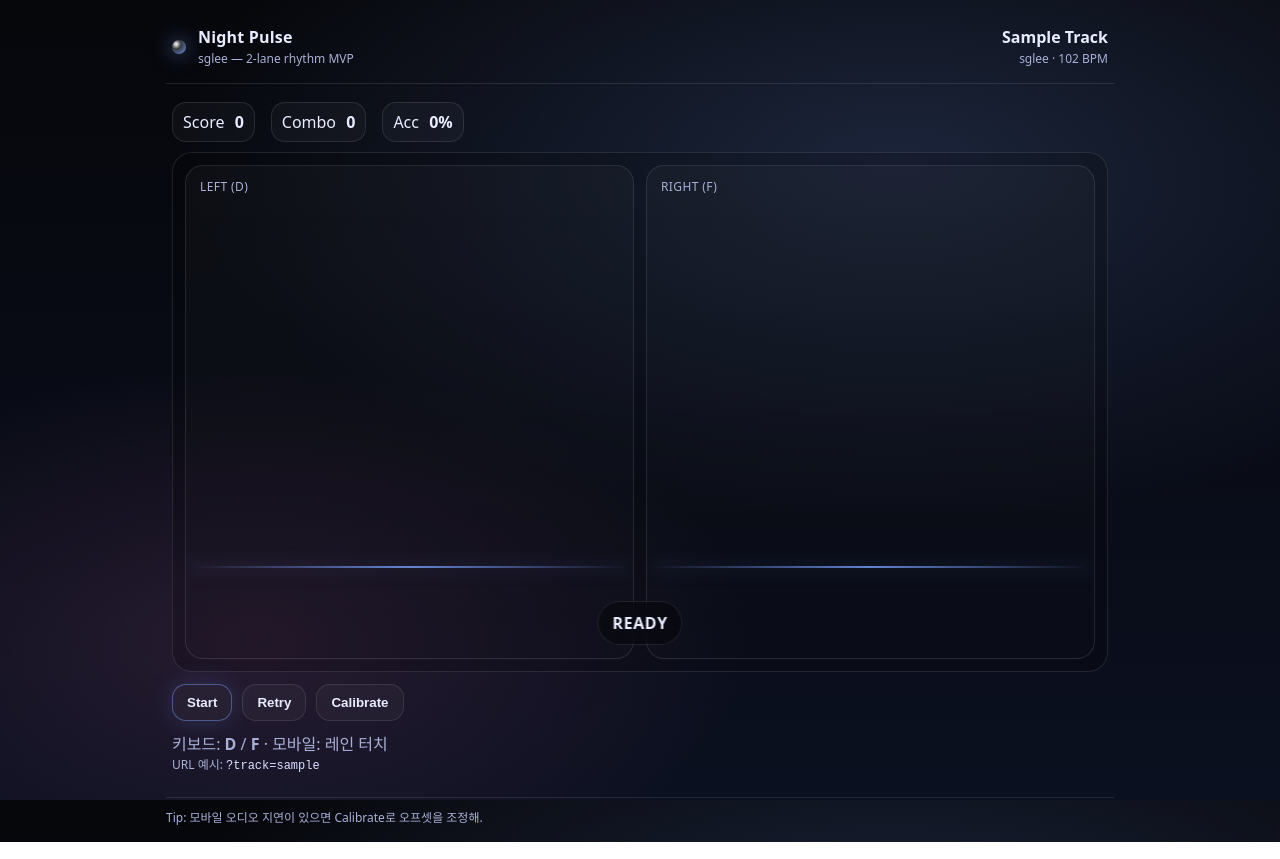
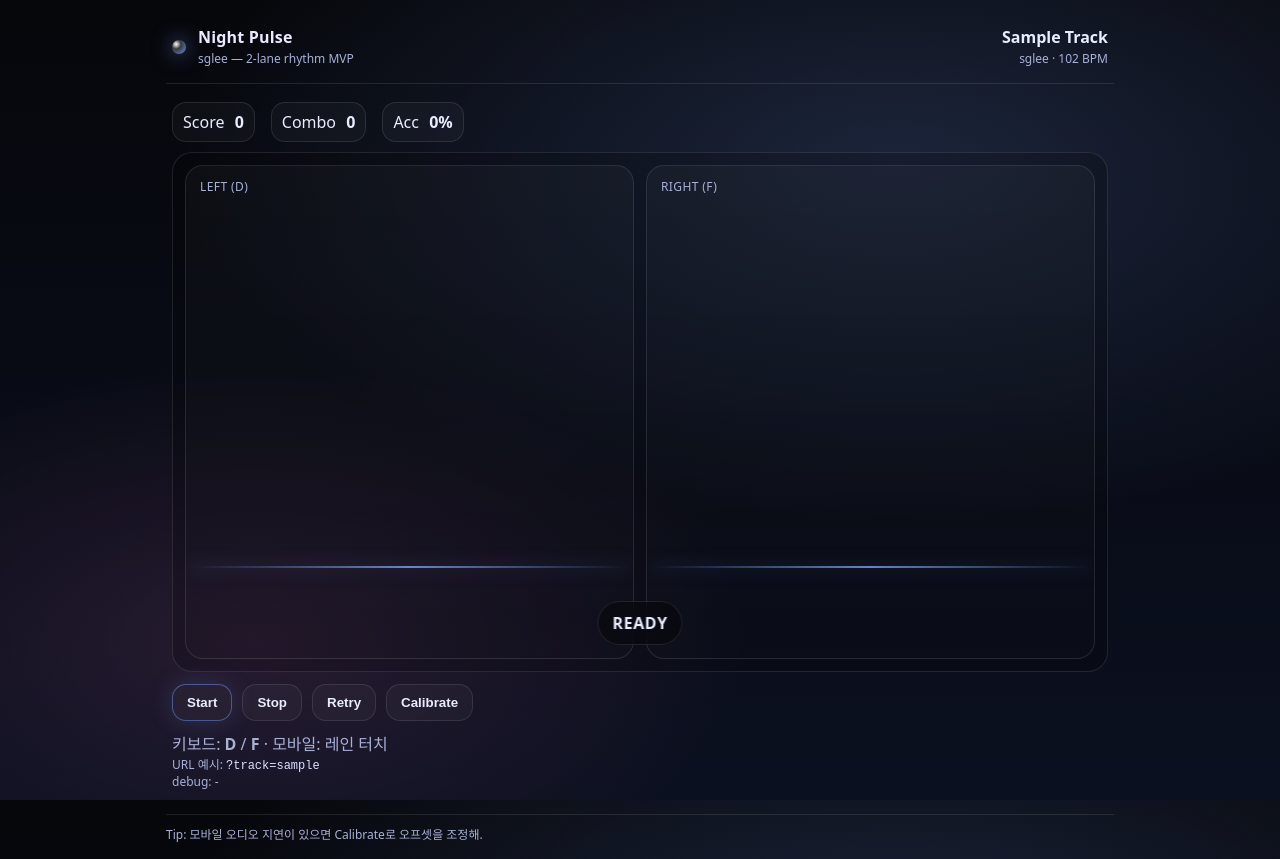
Before and after one commit to sglee6484/nightpulse, a plain HTML site: page index.html in a window 1280 px wide. Drawn offline with Linux system fonts and the light colour scheme.

Commit message:
Update index.html

```diff
--- a/index.html
+++ b/index.html
@@ -45,6 +45,7 @@
 
       <div class="controls">
         <button id="btnStart" class="btn primary">Start</button>
+        <button id="btnStop" class="btn danger">Stop</button>
         <button id="btnRetry" class="btn">Retry</button>
         <button id="btnCalib" class="btn">Calibrate</button>
       </div>
@@ -52,7 +53,9 @@
       <div class="hint">
         <div>키보드: <b>D</b> / <b>F</b> · 모바일: 레인 터치</div>
         <div class="small">URL 예시: <code>?track=sample</code></div>
+        <div class="small" id="debugLine">debug: -</div>
       </div>
+
     </main>
 
     <footer class="foot">
```
